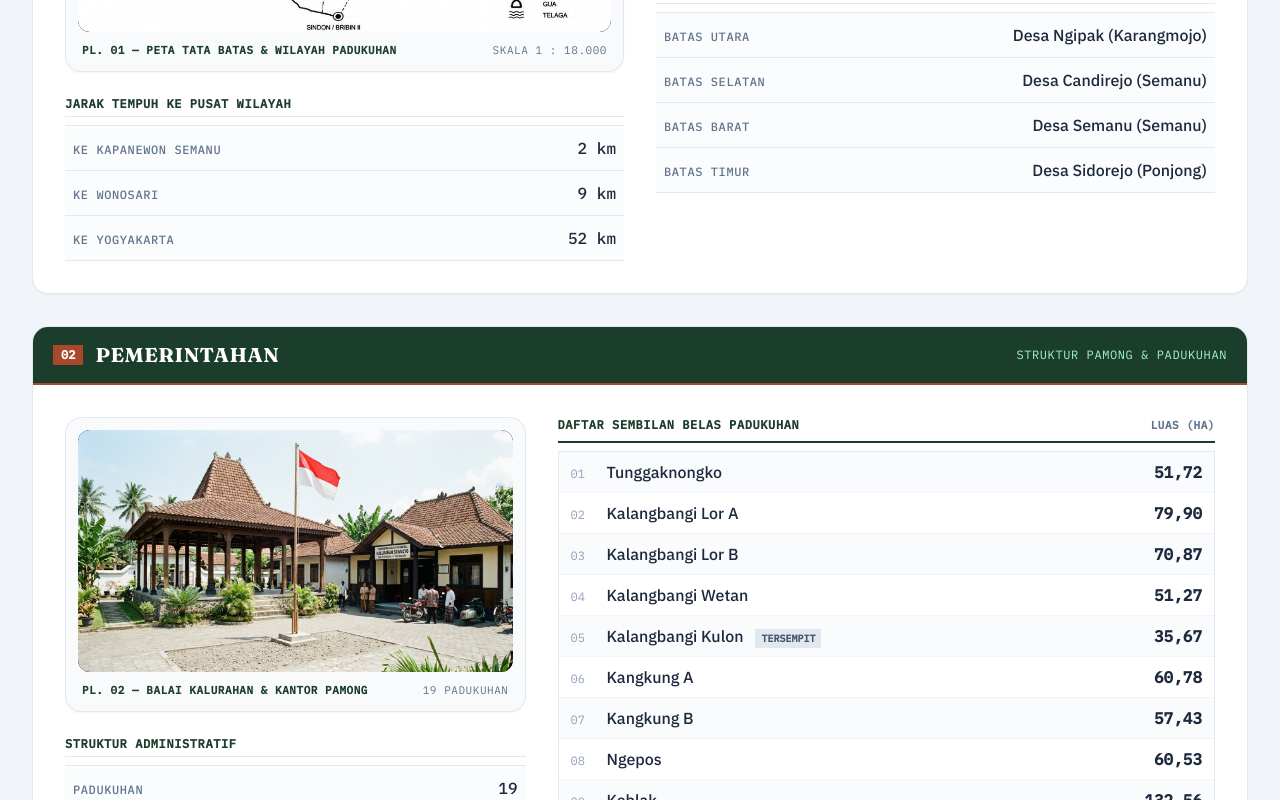
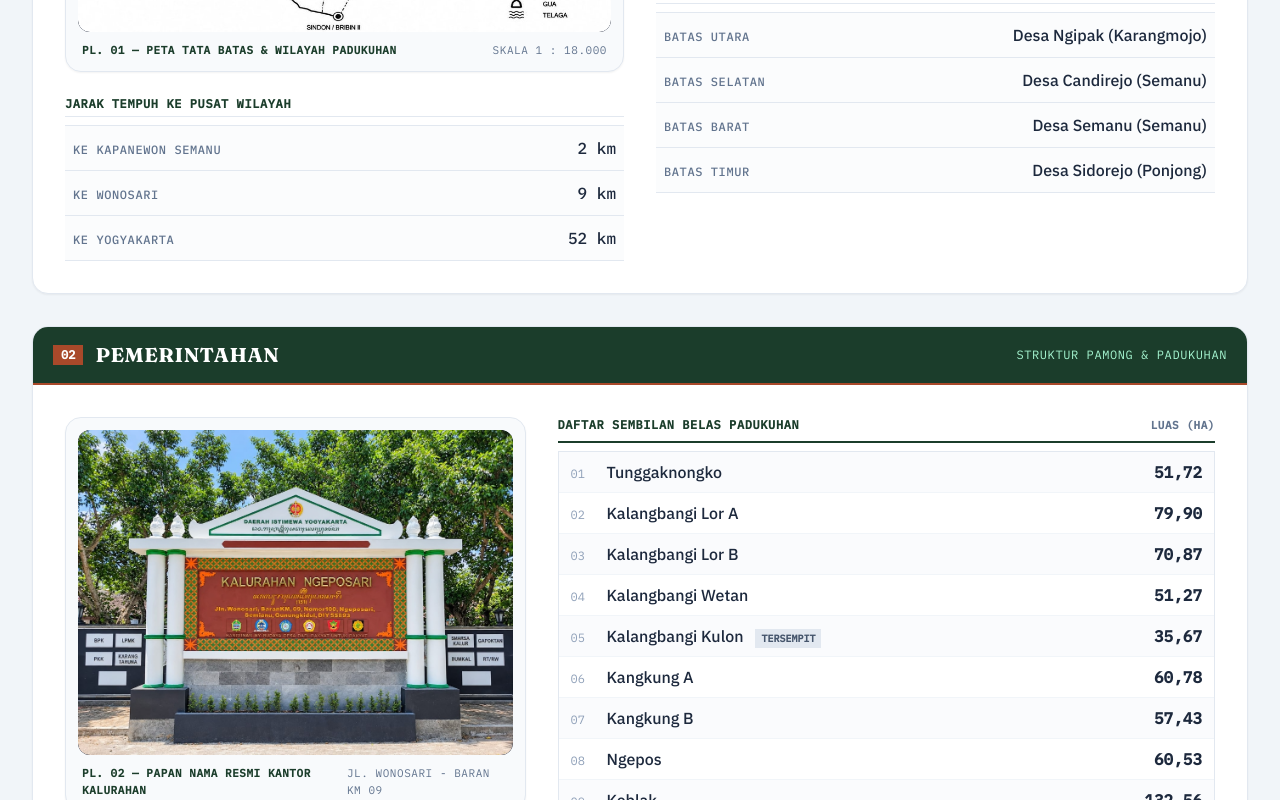
Before and after one commit to tyo-ai/monografi-ngeposari, a Next.js app: page / in a window 1280 px wide. Shown: the part 2000-2800 px from the top of the page. Built offline with nearby package versions, Linux system fonts and the light colour scheme.

Commit message:
feat: ganti Pl. 02 Pemerintahan dengan Plang Kantor Kalurahan Ngeposari

```diff
--- a/components/LightboxContext.tsx
+++ b/components/LightboxContext.tsx
@@ -19,11 +19,11 @@ export const GALLERY_PHOTOS: GalleryPhoto[] = [
     desc: "Peta kartografi resmi wilayah Kalurahan Ngeposari skala 1:18.000 memuat tata batas 19 padukuhan, persebaran sumber mata air, telaga, dan goa karst.",
   },
   {
-    src: "/images/balai-kalurahan.jpg",
-    alt: "Balai Kalurahan",
-    title: "Kompleks Balai Kalurahan & Kantor Pamong",
+    src: "/images/kantor-kalurahan.jpg",
+    alt: "Papan Nama Kantor Kalurahan Ngeposari",
+    title: "Plang Nama Resmi & Kantor Kalurahan Ngeposari",
     plate: "Pl. 02",
-    desc: "Pusat pelayanan administrasi 31 pamong dan musyawarah 19 padukuhan berarsitektur Joglo.",
+    desc: "Plang nama resmi Kalurahan Ngeposari beraksara Jawa di Jl. Wonosari - Baran KM 09 No. 100, mencantumkan lembaga desa (BPK, LPMK, PKK, Karang Taruna, Gapoktan, BUMKal).",
   },
   {
     src: "/images/demografi-petani.jpg",
--- a/components/Pemerintahan.tsx
+++ b/components/Pemerintahan.tsx
@@ -17,16 +17,16 @@ export default function Pemerintahan() {
       subtitle="Struktur Pamong & Padukuhan"
     >
       <div className="grid grid-cols-1 lg:grid-cols-12 gap-8 items-start">
-        {/* Kolom Kiri: Foto Balai Kalurahan & Struktur Pamong */}
+        {/* Kolom Kiri: Foto Papan Nama Kalurahan & Struktur Pamong */}
         <div className="lg:col-span-5 space-y-6">
           <ClickablePhoto
             index={2}
-            src="/images/balai-kalurahan.jpg"
-            alt="Kompleks Balai Kalurahan berarsitektur Joglo tradisional"
+            src="/images/kantor-kalurahan.jpg"
+            alt="Papan nama resmi Kantor Kalurahan Ngeposari beraksara Jawa"
             plate="Pl. 02"
-            captionTitle="Balai Kalurahan & Kantor Pamong"
-            captionRight="19 Padukuhan"
-            maxHeight="max-h-[300px]"
+            captionTitle="Papan Nama Resmi Kantor Kalurahan"
+            captionRight="Jl. Wonosari - Baran KM 09"
+            maxHeight="max-h-[340px]"
           />
 
           <div>
```
Also changed, not shown: public/images/kantor-kalurahan.jpg (added).
